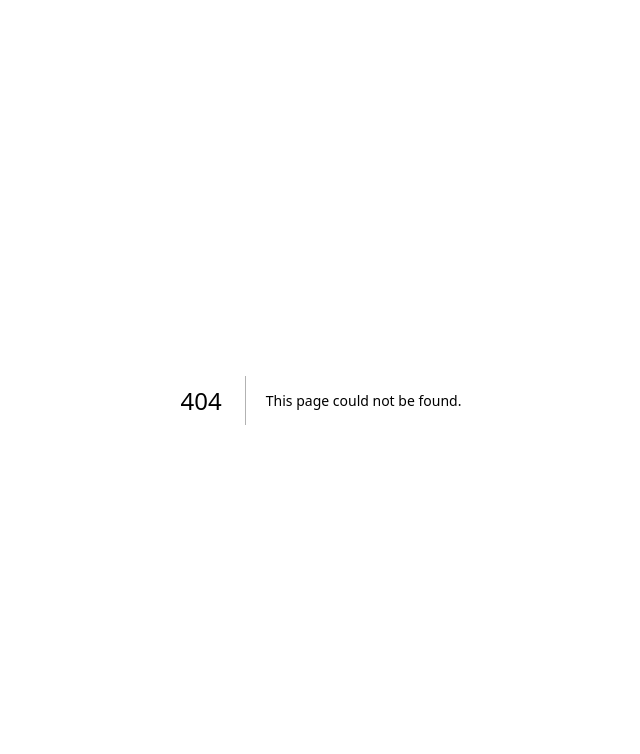
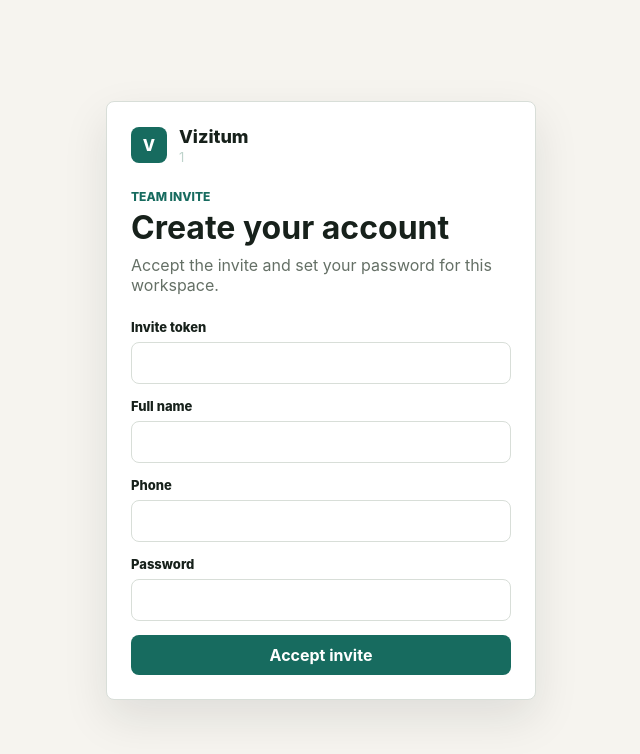
Before and after one commit to IhorKiy/VIZITUM, a Next.js app in the folder apps/web/: page /1/invites/accept in a window 1280 px wide. Before the commit this address had no page. Shown: the top 754 px of the page, without its empty margins (319-959 px from the left). Built offline with nearby package versions, Linux system fonts and the light colour scheme.

Commit message:
Add tenant invite acceptance page

```diff
--- /dev/null
+++ b/apps/web/app/[tenantSlug]/invites/accept/page.tsx
@@ -0,0 +1,108 @@
+import { redirect } from "next/navigation";
+
+import { forwardSetCookies } from "../../../../lib/backend-cookies";
+import { buildApiUrl } from "../../../../lib/api-client";
+import { normalizeTenantName } from "../../../../lib/navigation";
+
+type AcceptInvitePageProps = {
+  params: Promise<{ tenantSlug: string }>;
+  searchParams: Promise<{ token?: string; error?: string }>;
+};
+
+export default async function AcceptInvitePage({
+  params,
+  searchParams,
+}: AcceptInvitePageProps) {
+  const { tenantSlug } = await params;
+  const { token = "", error } = await searchParams;
+
+  async function acceptInviteAction(formData: FormData) {
+    "use server";
+
+    const response = await fetch(buildApiUrl("/auth/invites/accept"), {
+      method: "POST",
+      cache: "no-store",
+      headers: {
+        "content-type": "application/json",
+      },
+      body: JSON.stringify({
+        token: String(formData.get("token") ?? ""),
+        name: String(formData.get("name") ?? ""),
+        password: String(formData.get("password") ?? ""),
+        phone: String(formData.get("phone") ?? ""),
+      }),
+    });
+
+    if (!response.ok) {
+      redirect(`/${tenantSlug}/invites/accept?error=invalid`);
+    }
+
+    await forwardSetCookies(response.headers);
+    redirect(`/${tenantSlug}/field`);
+  }
+
+  return (
+    <main className="login-surface">
+      <section className="login-panel" aria-labelledby="invite-title">
+        <div className="brand-block">
+          <div className="brand-mark">V</div>
+          <div>
+            <p className="brand-name">Vizitum</p>
+            <p className="tenant-name">{normalizeTenantName(tenantSlug)}</p>
+          </div>
+        </div>
+
+        <div>
+          <p className="eyebrow">Team invite</p>
+          <h1 id="invite-title">Create your account</h1>
+          <p className="login-copy">
+            Accept the invite and set your password for this workspace.
+          </p>
+        </div>
+
+        {error ? (
+          <div className="form-error" role="alert">
+            Invite link is invalid, expired or incomplete.
+          </div>
+        ) : null}
+
+        <form action={acceptInviteAction} className="form-stack">
+          {token ? (
+            <input name="token" type="hidden" value={token} />
+          ) : (
+            <label>
+              Invite token
+              <input
+                autoComplete="one-time-code"
+                name="token"
+                required
+                type="text"
+              />
+            </label>
+          )}
+          <label>
+            Full name
+            <input autoComplete="name" name="name" required type="text" />
+          </label>
+          <label>
+            Phone
+            <input autoComplete="tel" name="phone" type="tel" />
+          </label>
+          <label>
+            Password
+            <input
+              autoComplete="new-password"
+              minLength={8}
+              name="password"
+              required
+              type="password"
+            />
+          </label>
+          <button className="primary-button" type="submit">
+            Accept invite
+          </button>
+        </form>
+      </section>
+    </main>
+  );
+}
--- /dev/null
+++ b/apps/web/lib/backend-cookies.ts
@@ -0,0 +1,101 @@
+import { cookies } from "next/headers";
+
+type CookieOptions = {
+  path?: string;
+  maxAge?: number;
+  expires?: Date;
+  httpOnly?: boolean;
+  secure?: boolean;
+  sameSite?: "lax" | "strict" | "none";
+};
+
+export async function forwardSetCookies(headers: Headers): Promise<void> {
+  const cookieStore = await cookies();
+
+  for (const setCookieHeader of readSetCookieHeaders(headers)) {
+    const parsedCookie = parseSetCookie(setCookieHeader);
+
+    if (!parsedCookie) {
+      continue;
+    }
+
+    cookieStore.set(
+      parsedCookie.name,
+      parsedCookie.value,
+      parsedCookie.options,
+    );
+  }
+}
+
+function readSetCookieHeaders(headers: Headers): string[] {
+  const headersWithGetter = headers as Headers & {
+    getSetCookie?: () => string[];
+  };
+
+  if (typeof headersWithGetter.getSetCookie === "function") {
+    return headersWithGetter.getSetCookie();
+  }
+
+  const header = headers.get("set-cookie");
+
+  return header ? splitSetCookieHeader(header) : [];
+}
+
+function splitSetCookieHeader(header: string): string[] {
+  return header.split(/,(?=\s*[^;,=\s]+=[^;,]+)/);
+}
+
+function parseSetCookie(
+  header: string,
+): { name: string; value: string; options: CookieOptions } | null {
+  const [nameValue, ...attributes] = header
+    .split(";")
+    .map((part) => part.trim());
+  const separatorIndex = nameValue.indexOf("=");
+
+  if (separatorIndex <= 0) {
+    return null;
+  }
+
+  const options: CookieOptions = {};
+  const name = nameValue.slice(0, separatorIndex);
+  const value = nameValue.slice(separatorIndex + 1);
+
+  for (const attribute of attributes) {
+    const [rawKey, ...rawValueParts] = attribute.split("=");
+    const key = rawKey.toLowerCase();
+    const attributeValue = rawValueParts.join("=");
+
+    if (key === "path") {
+      options.path = attributeValue || "/";
+    } else if (key === "max-age") {
+      const maxAge = Number(attributeValue);
+      if (Number.isFinite(maxAge)) {
+        options.maxAge = maxAge;
+      }
+    } else if (key === "expires") {
+      const expires = new Date(attributeValue);
+      if (!Number.isNaN(expires.getTime())) {
+        options.expires = expires;
+      }
+    } else if (key === "httponly") {
+      options.httpOnly = true;
+    } else if (key === "secure") {
+      options.secure = true;
+    } else if (key === "samesite") {
+      const sameSite = attributeValue.toLowerCase();
+      if (sameSite === "lax" || sameSite === "strict" || sameSite === "none") {
+        options.sameSite = sameSite;
+      }
+    }
+  }
+
+  return {
+    name,
+    value,
+    options: {
+      path: "/",
+      ...options,
+    },
+  };
+}
```
Also changed, not shown: apps/web/app/[tenantSlug]/login/page.tsx (+1 -101 lines), 1 other file (tests, documents, lock files or other folders).
